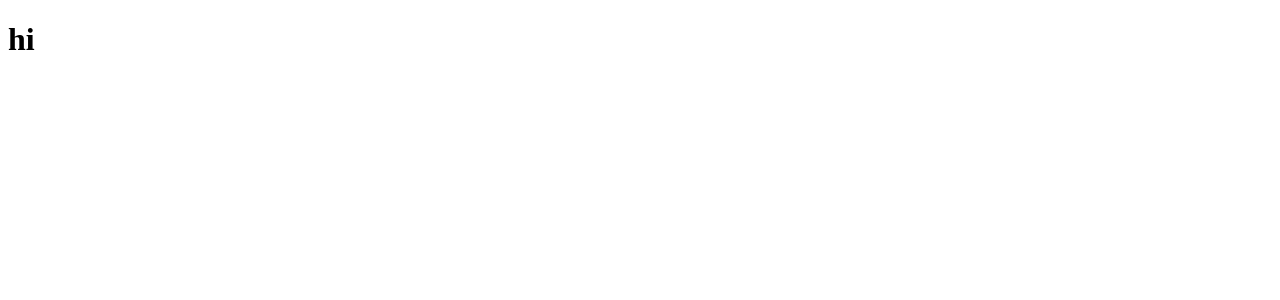
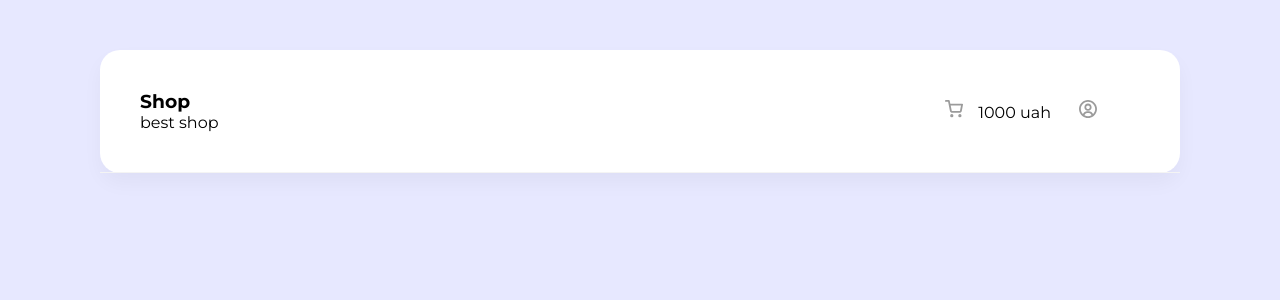
Before and after one commit to Nick-Yefimov/Sneakers-store, a React (Create React App) app: page / in a window 1280 px wide. Shown: the top 300 px of the page. Built offline with nearby package versions, Linux system fonts and the light colour scheme.

Commit message:
add Header component and styles

```diff
--- a/public/index.html
+++ b/public/index.html
@@ -10,6 +10,9 @@
       content="Web site created using create-react-app"
     />
     <link rel="apple-touch-icon" href="%PUBLIC_URL%/logo192.png" />
+    <link rel="preconnect" href="https://fonts.googleapis.com">
+    <link rel="preconnect" href="https://fonts.gstatic.com" crossorigin>
+    <link href="https://fonts.googleapis.com/css2?family=Montserrat:wght@400;600;700;900&display=swap" rel="stylesheet">
     <title>React Redux App</title>
   </head>
   <body>
--- a/src/components/app/App.tsx
+++ b/src/components/app/App.tsx
@@ -1,5 +1,11 @@
+import AppHeader from "../appHeader/AppHeader";
+
+import '../../style/style.scss';
+
 const App: React.FC = () => {
-  return <h1>hi</h1>;
+  return (
+    <AppHeader />
+  )
 };
 
 export default App;
--- /dev/null
+++ b/src/components/appHeader/AppHeader.tsx
@@ -0,0 +1,30 @@
+import cart from '../../resources/img/cart.svg';
+import user from '../../resources/img/user.svg';
+
+import './appHeader.scss';
+
+const AppHeader: React.FC = () => {
+	return (
+		<div className="wrapper">
+			<header className="header">
+				<div className="header__left">
+					<div className="header__info">
+						<h3>Shop</h3>
+						<p>best shop</p>
+					</div>
+				</div>
+				<ul className="header__right">
+					<li>
+						<img width={18} height={18} src={cart} alt="cart" />
+						<span>1000 uah</span>
+					</li>
+					<li>
+						<img width={18} height={18} src={user} alt="user" />
+					</li>
+				</ul>
+			</header>
+		</div>
+	)
+}
+
+export default AppHeader;
--- /dev/null
+++ b/src/components/appHeader/appHeader.scss
@@ -0,0 +1,32 @@
+.wrapper {
+    background-color: #fff;
+    box-shadow: 0px 10px 20px rgba(0, 0, 0, 0.04);
+    border-radius: 20px;
+    max-width: 1080px;
+    margin: 50px auto;
+}
+
+.header {
+    padding: 40px;
+    border-bottom: 1px solid #f4f4f4;
+    display: flex;
+    justify-content: space-between;
+    align-items: center;
+
+    img {
+        margin-right: 15px;
+    }
+
+    &__left {
+        display: flex;
+        align-items: center;
+    }
+
+    &__right {
+        display: flex;
+        li {
+            list-style-type: none;
+            margin-right: 28px;
+        }
+    }
+}
--- /dev/null
+++ b/src/style/style.scss
@@ -0,0 +1,18 @@
+* {
+    margin: 0;
+    padding: 0;
+    box-sizing: border-box;
+    font-family: 'Montserrat', sans-serif;
+}
+
+body {
+    background-color: #E7E8FF;
+}
+
+ul, li {
+    text-decoration: none;
+}
+
+input {
+    border: none;
+}
```
